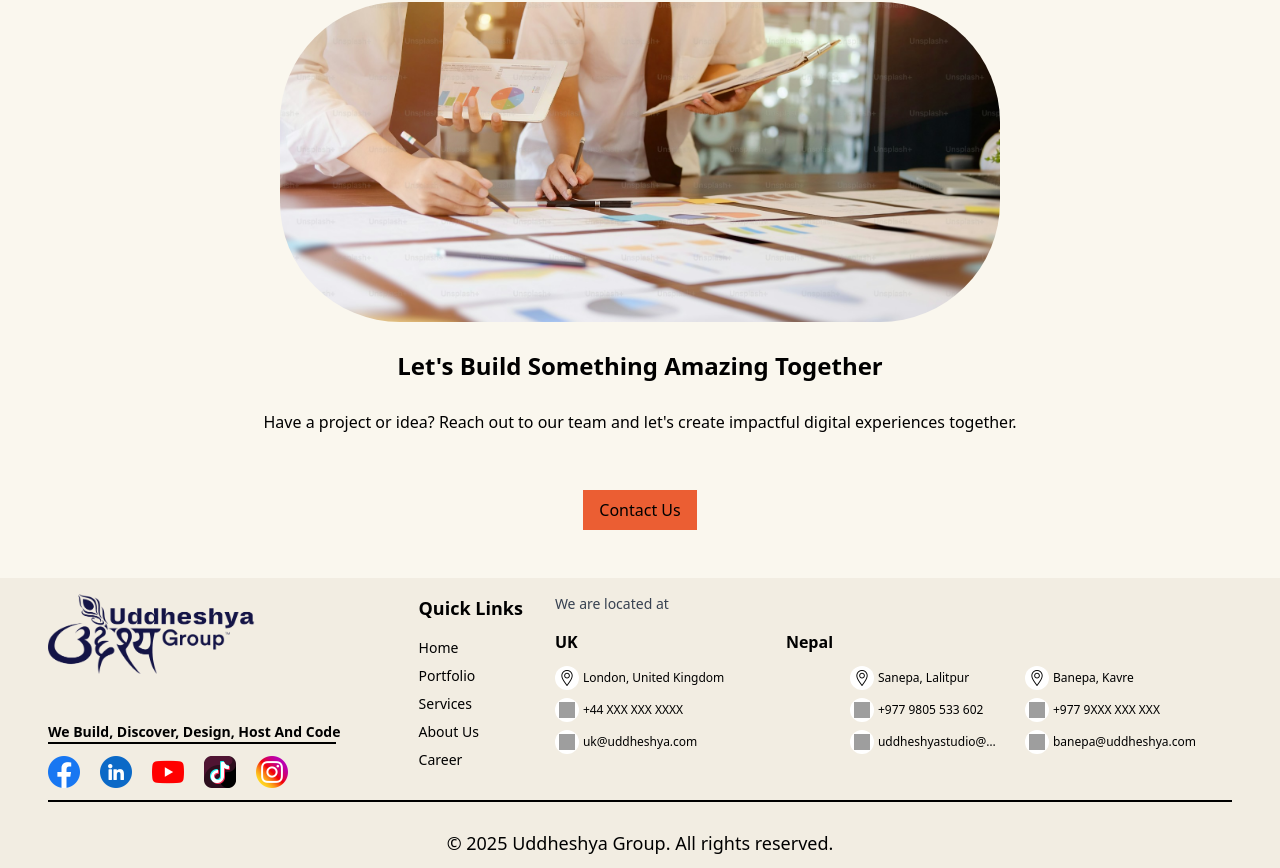
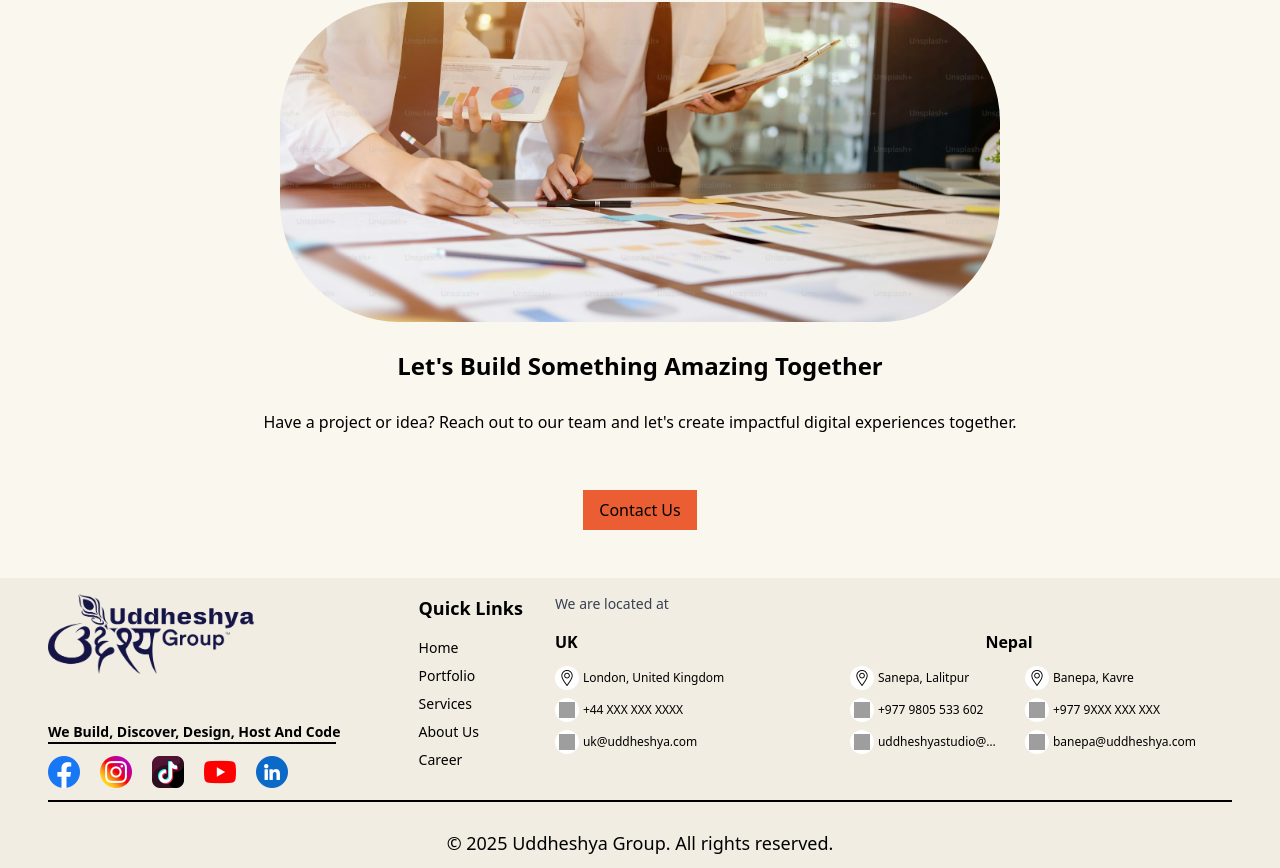
Before and after one commit to UddheshyaGroup/Portfolio, a React (Vite) app: page /about in a window 1280 px wide. Shown: the part 886-1754 px from the top of the page. Built offline with nearby package versions, Linux system fonts and the light colour scheme; grey boxes are pictures that could not be loaded; a web font is replaced by a local one.

Commit message:
fix:location

```diff
--- a/src/pages/footer.jsx
+++ b/src/pages/footer.jsx
@@ -1,13 +1,19 @@
+import { Link } from "react-router-dom";
 const Footer = () => {
+  const scrollToTop = () => {
+    window.scrollTo({ top: 0, behavior: 'smooth' });
+  };
+
   return (
     <footer className="w-full h-auto md:h-[290px] bg-[#f2ede2] text-black relative overflow-hidden">
       <div className="h-auto w-auto px-4 md:px-12 pt-4 pb-20 grid grid-cols-1 md:grid-cols-[1fr_auto_2fr] gap-8">
         <div>
+          <Link to="/" onClick={scrollToTop}>
           <img
             src="/logo.png"
             alt="Company Logo"
             className="h-16 md:h-20 w-auto object-contain"
-          />
+          /></Link>
           <p className="text-sm mt-6 md:mt-12 font-bold">
             We Build, Discover, Design, Host And Code
           </p>
@@ -28,13 +34,26 @@
             </li>
             <li>
               <a
-                href="https://www.linkedin.com/company/uddheshya-group"
+                href="https://www.instagram.com/uddheshya.group/"
                 target="_blank"
                 rel="noopener noreferrer"
               >
                 <img
-                  src="src/assets/homepage/icons/linkedin-icon.png"
-                  alt="linkedin"
+                  src="src/assets/homepage/icons/instagram-icon.png"
+                  alt="Instagram"
+                  className="w-8 h-8 my-3"
+                />
+              </a>
+            </li>
+            <li>
+              <a
+                href="https://www.tiktok.com/@uddheshya.group"
+                target="_blank"
+                rel="noopener noreferrer"
+              >
+                <img
+                  src="src/assets/homepage/icons/tiktok-icon.png"
+                  alt="tiktok"
                   className="w-8 h-8 my-3"
                 />
               </a>
@@ -54,26 +73,13 @@
             </li>
             <li>
               <a
-                href="https://www.tiktok.com/@uddheshya.group"
+                href="https://www.linkedin.com/company/uddheshya-group"
                 target="_blank"
                 rel="noopener noreferrer"
               >
                 <img
-                  src="src/assets/homepage/icons/tiktok-icon.png"
-                  alt="tiktok"
-                  className="w-8 h-8 my-3"
-                />
-              </a>
-            </li>
-            <li>
-              <a
-                href="https://www.instagram.com/uddheshya.group/"
-                target="_blank"
-                rel="noopener noreferrer"
-              >
-                <img
-                  src="src/assets/homepage/icons/instagram-icon.png"
-                  alt="Instagram"
+                  src="src/assets/homepage/icons/linkedin-icon.png"
+                  alt="linkedin"
                   className="w-8 h-8 my-3"
                 />
               </a>
@@ -118,7 +124,7 @@
           {/* Main Location Headers */}
           <div className="grid grid-cols-3 gap-2 md:gap-4 mb-3">
             <h4 className="font-bold text-sm md:text-base">UK</h4>
-            <h4 className="font-bold text-sm md:text-base col-span-2 text-center md:text-left">Nepal</h4>
+            <h4 className="font-bold text-sm md:text-base col-span-2 text-center md:text-center">Nepal</h4>
           </div>
 
           {/* Location Details Grid */}
@@ -248,7 +254,7 @@
       <div className="h-[2px] bottom-16 md:bottom-[66px] bg-black left-4 md:left-12 right-4 md:right-12 absolute"></div>
       <div className="absolute bottom-0 text-center w-full justify-center bg-[#f2ede2] h-[50px] flex items-center px-4">
         <p className="text-sm md:text-lg w-full">
-          © 2025 Uddheshya Group. All rights reserved.
+          © 2025 <Link to="/" onClick={scrollToTop} className="hover:underline">Uddheshya Group</Link>. All rights reserved.
         </p>
       </div>
     </footer>
```
